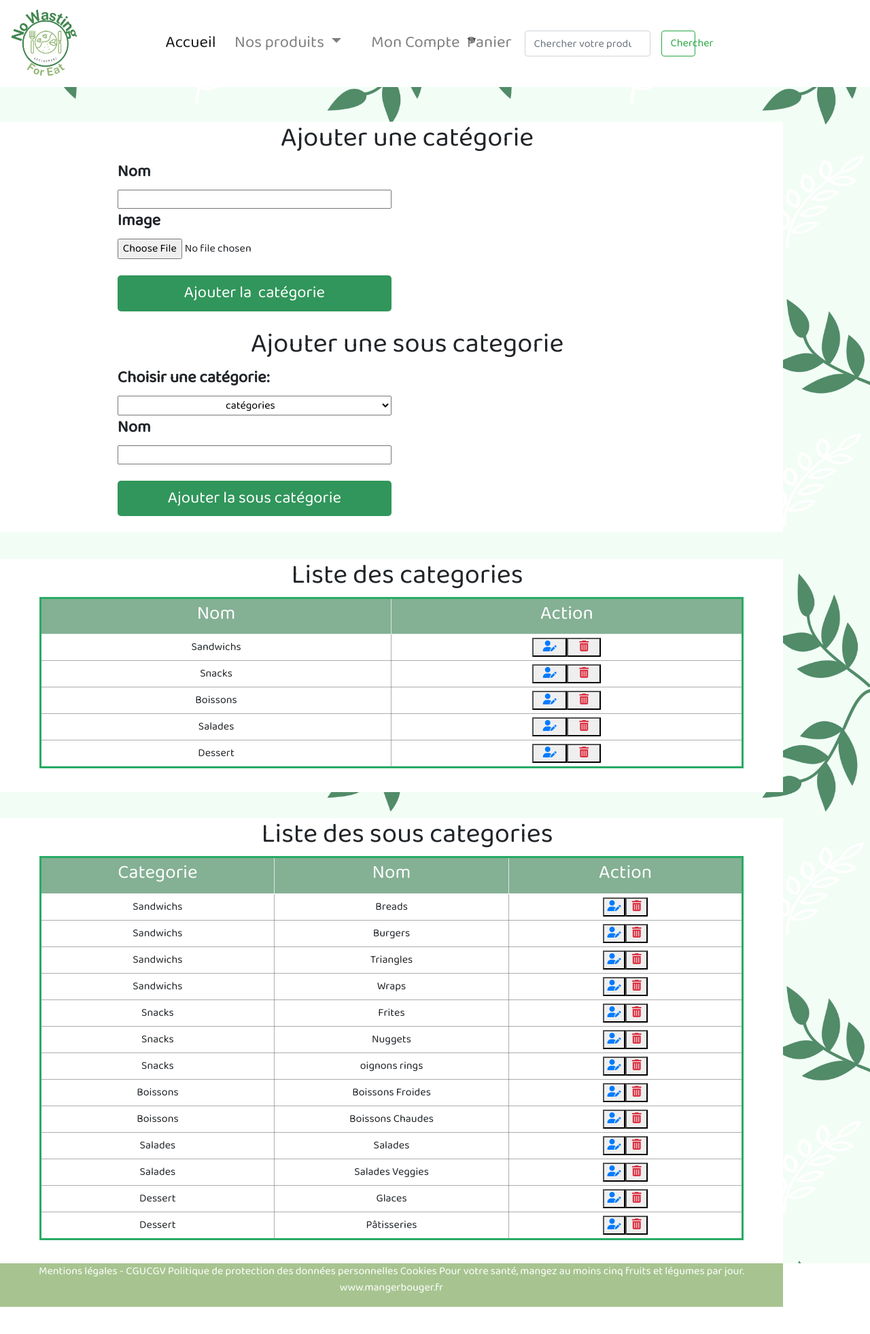
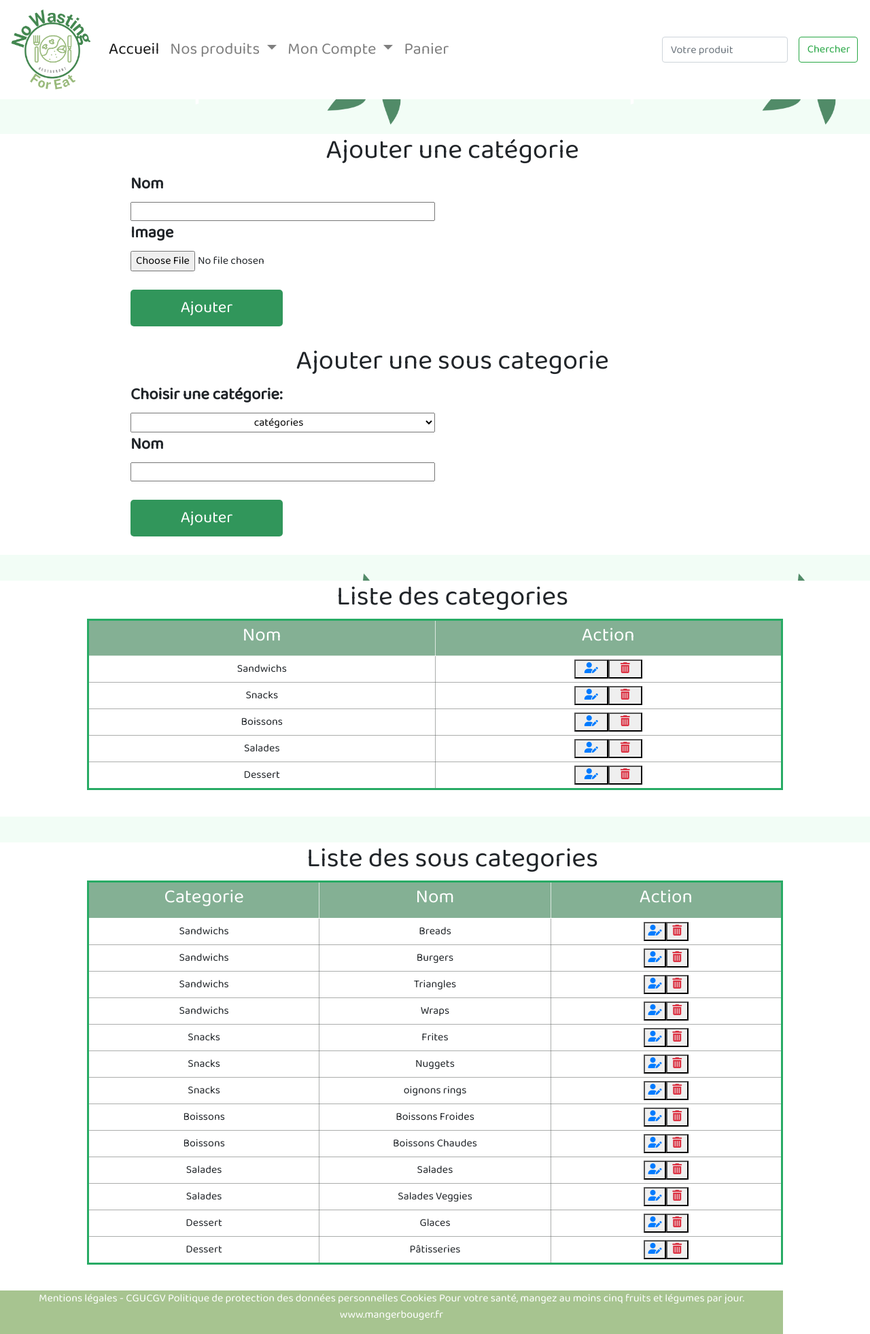
Before and after one commit to ismail-bouasria/boutique-en-ligne, a PHP site: page /php/admin-categories.php in a window 1280 px wide. Shown: the whole page at 68% size. Before the commit the page ends 1922 px from the top, so only its background shows below. Run offline with PHP 8.4, Linux system fonts and the light colour scheme; data comes from the database, SQL or seed files in the repository; some libraries are stand-ins or nearby versions.

Commit message:
Responsive des pages
Ajout de médiaquery dans chaque page

```diff
--- a/assets/css/Boutique.css
+++ b/assets/css/Boutique.css
@@ -8,10 +8,16 @@
 
 body {
     width: 100%;
+    height: fit-content;
     background-image: url(../img/fond.png);
     background-size: 50%;
 
 }
+*, *::before, *::after {
+    /* box-sizing: border-box; */
+}
+
+
 
 /* ------------------------------------------------------------HEADER------------------------------------------- */
 
@@ -21,135 +27,30 @@
     top: 0%;
     z-index: 100;
 }
-
-
-header nav {
-    width: 100%;
-    background-color: rgb(255, 255, 255);
-    position: sticky;
-    top: 0px;
-    display: flex;
-    justify-content: center;
-
-
-}
-
-header nav ul {
-    list-style-type: none;
-    margin-left: 15%;
-
-}
-
-header nav ul li {
-    float: left;
-    width: 16.4%;
-    text-align: center;
-    position: relative;
-
-}
-
-header nav ul::after {
-    content: "";
-    display: table;
-    clear: both;
-}
-
-nav a {
-    display: block;
-    text-decoration: none;
-    color: black;
-    ;
-    border-bottom: 2px solid transparent;
+nav li a {
     font-size: x-large;
-    text-align: center;
+    align-content: center;
 }
 
 .top {
     margin-top: 5%;
 }
 
-header nav a:hover {
-    color: #B4C10B;
-}
-
-.sous {
-
-    display: none;
-    background-color: rgb(255, 255, 255);
-    position: absolute;
-    z-index: 1000;
-
-}
-
-header nav>ul li:hover:nth-child(2) .sous {
-    display: block;
+#panier{
     display: flex;
-
-
-}
-
-header nav>ul li:hover:nth-child(4) .sous {
-    display: block;
-    width: 170%;
-    text-align: center;
-
-}
-
-.sous li {
-    float: none;
-    width: 100%;
-    text-align: left;
-}
-
-.sous a {
-    padding: 10px;
-    border-bottom: none;
-}
-
-.sous a:hover {
-    border-bottom: none;
-    background-color: RGBa(200, 200, 200, 0.1);
-}
-
-.sous h4 {
-    padding: 10px;
-    border-bottom: none;
-
-}
-
-.deroulant>a::after {
-    content: " ▼";
-    font-size: 12px;
-
-}
-
-.conteneur {
-    margin: 50px 20px;
-    height: 1500px;
-}
-
-#panier {
-    display: flex;
-    position: relative;
-}
+    width: 100%;}
 
 #bullePanier {
-    width: 30%;
+    width: 300%;
     height: 23px;
-    position: absolute;
     background-color: rgba(199, 32, 32, 1);
     border-radius: 55px;
     display: flex;
-    top: 2vh;
-    left: 75px;
     color: white;
     justify-content: center;
     font-size: medium;
 }
 
-#imgPanier {
-    margin-left: 2%;
-}
 
 /*----------------------------------------------------------------------MAIN---------------------------------------------------------------------*/
 
@@ -354,3 +255,73 @@
     align-items: flex-end;
     text-align: center;
 }
+
+.btn-outline-success {
+    color: #28a745;
+    border-color: #28a745;
+    width: 30% !important;
+}
+
+#chercher{
+    text-transform: none;
+    color: #28a745;
+}
+#chercher:hover{
+    color: white;
+}
+/*----------------------------------------------------------------------MEDIA QUERIES---------------------------------------------------------------------*/
+
+  @media only screen and (min-width:375px) and (max-width:991px) {
+
+    #text {
+        position: absolute;
+        font-size: 150%;
+        bottom: 18vh;
+        margin-left: 2%;
+    }
+
+    .responsimg{
+        width: 180%;
+    }
+
+    .responsimg2{
+        display:none;
+
+    }
+
+    #text2 {
+        position: absolute;
+        color: white;
+        font-weight: bold;
+        font-size: 150%;
+        bottom: 10vh;
+        margin-left: 2%;
+    }
+
+    #text3 {
+        position: absolute;
+
+        font-size: 150%;
+        bottom: 1vh;
+        margin-left: 2%;
+    }
+
+    button:not(:disabled), [type="button"]:not(:disabled), [type="reset"]:not(:disabled), [type="submit"]:not(:disabled) {
+        cursor: pointer;
+        width: 15%;
+        padding: 2%;
+    }
+
+    .navbar {
+        width: 180%;
+    }
+    #bullePanier {
+        width: 300%;
+
+    }
+
+    footer{
+        width: 180%
+    }
+
+}
--- a/assets/css/categorie-produit.css
+++ b/assets/css/categorie-produit.css
@@ -1,12 +1,11 @@
-main {
+/* main {
 
     display: flex;
     flex-direction: column;
     margin-top: 2%;
-    align-content: center;
     align-items: center;
     width: 100%;
-}
+} */
 
 section {
     width: 100%;
@@ -26,6 +25,7 @@
     color: #8d8d8d;
     margin-left: 5%;
 }
+
 
 
 
--- a/assets/css/interface-produits.css
+++ b/assets/css/interface-produits.css
@@ -3,7 +3,6 @@
     display: flex;
     flex-direction: column;
     margin-top: 4%;
-    align-content: center;
     align-items: center;
     text-align: center;
     width: 100%;
@@ -18,7 +17,7 @@
     display: flex;
     flex-direction: column;
     text-align: center;
-    width: 90%;
+    width: 100%;
     align-items: center;
 }
 
@@ -28,7 +27,7 @@
     font-size: 250%;
 }
 
-form {
+.form1 {
 
     display: flex;
     flex-direction: column;
@@ -36,14 +35,14 @@
     text-align: start;
 }
 
-form label {
+.form1 label {
     font-size: x-large;
     font-weight: bold;
 }
 
-form input,
-form select,
-form textarea {
+.form1 input,
+.form1 select,
+.form1 textarea {
     text-align: center;
     width: 50%;
 }
@@ -57,7 +56,7 @@
     border-radius: 5px;
     margin: 3% 0 3%;
     padding: 1%;
-
+    width: 25%;
 }
 
 #bouton:hover {
@@ -70,6 +69,7 @@
     margin: 3% 0 3%;
     padding: 1%;
     filter: brightness(1.2);
+    width: 25%;
 }
 
 #messageErreur {
@@ -111,7 +111,7 @@
 table {
     border: medium solid #28ab65;
     border-collapse: collapse;
-    width: 90%;
+    width: 80%;
     margin-bottom: 3%;
 }
 
@@ -163,8 +163,8 @@
     display: flex;
     flex-direction: column;
     text-align: center;
-    width: 90%;
     align-items: center;
+    width: 100%;
     margin-top: 3%;
 }
 
@@ -176,3 +176,34 @@
     width: 100%;
     margin: 0%;
 }
+
+
+  /* --------media query----- */
+  @media only screen and (min-width:320px) and (max-width:991px){
+
+    .contenairFormulair {
+        width: 180%;
+
+    }
+    .contenairCategorie {
+        width: 180%;
+
+    }
+    }
+
+
+    @media only screen and (min-width:1400px){
+
+      #pres h2{
+        color: #1652a0;
+        font-size: 80px;
+      }
+
+      #pres p{
+        font-size: 50px;
+      }
+
+
+
+
+    }
--- a/php/accueil.php
+++ b/php/accueil.php
@@ -26,7 +26,7 @@
     ?>
     <main>
         <section id="enCeMoment">
-            <img src="../assets/img/Breads-poulet-pane.jpg" width=100% alt="">
+            <img class="responsimg" src="../assets/img/Breads-poulet-pane.jpg" width=100% alt="">
             <h1 id="text">EN CE MOMENT</h1>
             <h1 id="text2">LE BREAD</h1>
             <h1 id="text3"> CROUSTI POULET</h1>
@@ -39,7 +39,7 @@
         </section>
 
         <section id="presentation">
-            <img id="imgPresentation" src="../assets/img/restaurant.jpg" width="35%" alt="">
+            <div class="responsimg2"><img id="imgPresentation" src="../assets/img/restaurant.jpg" width="100%" alt="No Wasting for eat"></div>
             <article>
                 <h1>CONCEPT INÉDIT !</h1>
                 <p> No Wasting For Eat, propose aux clients des produits de qualités issues de l'agriculture Bio et d'un circuit de distribution cours
--- a/php/admin-categories.php
+++ b/php/admin-categories.php
@@ -61,21 +61,21 @@
                 <h1>Ajouter une catégorie</h1>
             </section>
 
-            <form action="../traitements/formulaire-categorie.php" method="post" enctype="multipart/form-data">
+            <form class="form1" action="../traitements/formulaire-categorie.php" method="post" enctype="multipart/form-data">
 
 
                 <label>Nom</label>
                 <input type="text" name="name">
                 <label>Image </label>
                 <input type="file" name="photo">
-                <input id="bouton" type="submit" name="subcat" value='Ajouter la  catégorie'>
+                <input id="bouton" type="submit" name="subcat" value='Ajouter'>
             </form>
 
             <section>
                 <h1>Ajouter une sous categorie</h1>
             </section>
 
-            <form action="../traitements/formulaire-sous-categorie.php" method="post" enctype="multipart/form-data">
+            <form class="form1" action="../traitements/formulaire-sous-categorie.php" method="post" enctype="multipart/form-data">
 
                 <label>Choisir une catégorie:</label>
                 <select name="category">
@@ -85,7 +85,7 @@
                 <label>Nom</label>
                 <input type="text" name="name">
 
-                <input id="bouton" type="submit" name="subsouscat" value='Ajouter la sous catégorie'>
+                <input id="bouton" type="submit" name="subsouscat" value='Ajouter'>
             </form>
 
         </div>
--- a/php/admin-produits.php
+++ b/php/admin-produits.php
@@ -56,7 +56,7 @@
                 <h1>Ajouter un produit </h1>
             </section>
 
-            <form action="../traitements/formulaire-produit.php" method="post" enctype="multipart/form-data">
+            <form class="form1" action="../traitements/formulaire-produit.php" method="post" enctype="multipart/form-data">
 
                 <label>Choisir une sous-catégorie:</label>
 
--- a/require/header.php
+++ b/require/header.php
@@ -1,18 +1,18 @@
 <header>
 
     <nav class="navbar navbar-expand-lg navbar-light bg-light bg-white">
-  <a class="navbar-brand" href="accueil.php"><img src="../assets/img/nwfe-logo.png" width="100" height="100" alt=""></a>
+  <a class="navbar-brand" href="accueil.php"><img src="../assets/img/nwfe-logo.png" width="120" height="120" alt=""></a>
   <button class="navbar-toggler" type="button" data-toggle="collapse" data-target="#navbarSupportedContent" aria-controls="navbarSupportedContent" aria-expanded="false" aria-label="Toggle navigation">
     <span class="navbar-toggler-icon"></span>
   </button>
 
   <div class="collapse navbar-collapse" id="navbarSupportedContent">
     <ul class="navbar-nav mr-auto">
-      <li class="mr-1 nav-item active">
-        <a class="nav-link " href="accueil.php">Accueil <span class="sr-only">(current)</span></a>
+      <li class=" nav-item active">
+        <a class="nav-link bg-white " href="accueil.php">Accueil </a>
       </li>
-      <li class=" mr-5 nav-item dropdown">
-        <a class="  nav-link dropdown-toggle" href="#" id="navbarDropdown" role="button" data-toggle="dropdown" aria-haspopup="true" aria-expanded="false">
+      <li class="  nav-item dropdown">
+        <a class="  nav-link dropdown-toggle" href="nos-produits.php" id="navbarDropdown" role="button" data-toggle="dropdown" aria-haspopup="true" aria-expanded="false">
          Nos produits
         </a>
         <div class="dropdown-menu" aria-labelledby="navbarDropdown">
@@ -21,7 +21,7 @@
                     $link->selectAllLinkCategorie(); ?>
         </div>
       </li>
-      <li class=" ml-5 mr-2 nav-item dropdown">
+      <li class=" nav-item dropdown">
         <!-- condition d'affichage de compte utilisateurs -->
         <?php if (isset($_SESSION['id'])) { ?>
             <a class="nav-link dropdown-toggle" href="#" id="navbarDropdown" role="button" data-toggle="dropdown" aria-haspopup="true" aria-expanded="false">
@@ -55,24 +55,24 @@
                        <?php } ?>
         </div>
       </li>
-      <li class=" ml-3 nav-item">
+      <li class=" nav-item">
         <div id="panier">
-
+        <a  class="nav-link"href="panier.php">Panier</a>
                         <?php if (isset($_SESSION['id'])) {
 
                             $count = new Panier();
                         ?>
-                         <div id="bullePanier">
-                        <p><?php echo $count->countProduit(intval($_SESSION['id'])); ?></p>
+                         <div >
+                        <p id="bullePanier"><?php echo $count->countProduit(intval($_SESSION['id'])); ?></p>
                         <?php } ?>
                         </div>
-                    <a  class="nav-link"href="panier.php">Panier</a>
+
                 </div>
       </li>
     </ul>
     <form class="form-inline my-2 my-lg-0">
-      <input class="form-control mr-sm-3" type="search" placeholder="Chercher votre produit" aria-label="Search">
-      <button class="btn btn-outline-success my-2 my-sm-0" type="submit">Chercher</button>
+      <input class="form-control mr-sm-3" type="search" placeholder="Votre produit" aria-label="Search">
+      <button class="btn btn-outline-success my-2 my-sm-0" type="submit"><span id="chercher">Chercher</span></button>
     </form>
   </div>
 </nav>
```
Also changed, not shown: assets/css/panier.css (+20 -0 lines), assets/css/index.css (added).
